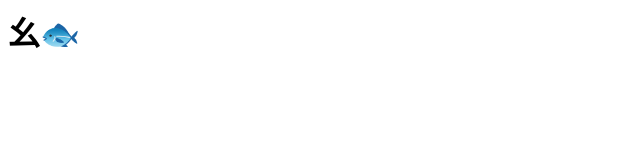
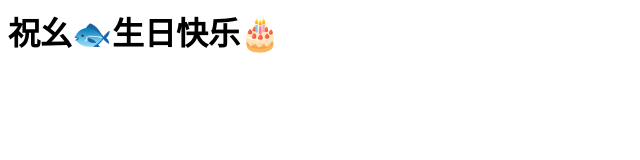
Before and after one commit to wy0320/wy0320.github.io, a plain HTML site: page index.html in a window 1280 px wide. Shown: the whole page, without its empty margins (0-640 px from the left). Drawn offline with Linux system fonts and the light colour scheme.

Commit message:
Create index.html

```diff
--- a/index.html
+++ b/index.html
@@ -1 +1 @@
-<h1>幺🐟 </h1>
+<h1>祝幺🐟生日快乐🎂 </h1>
```
